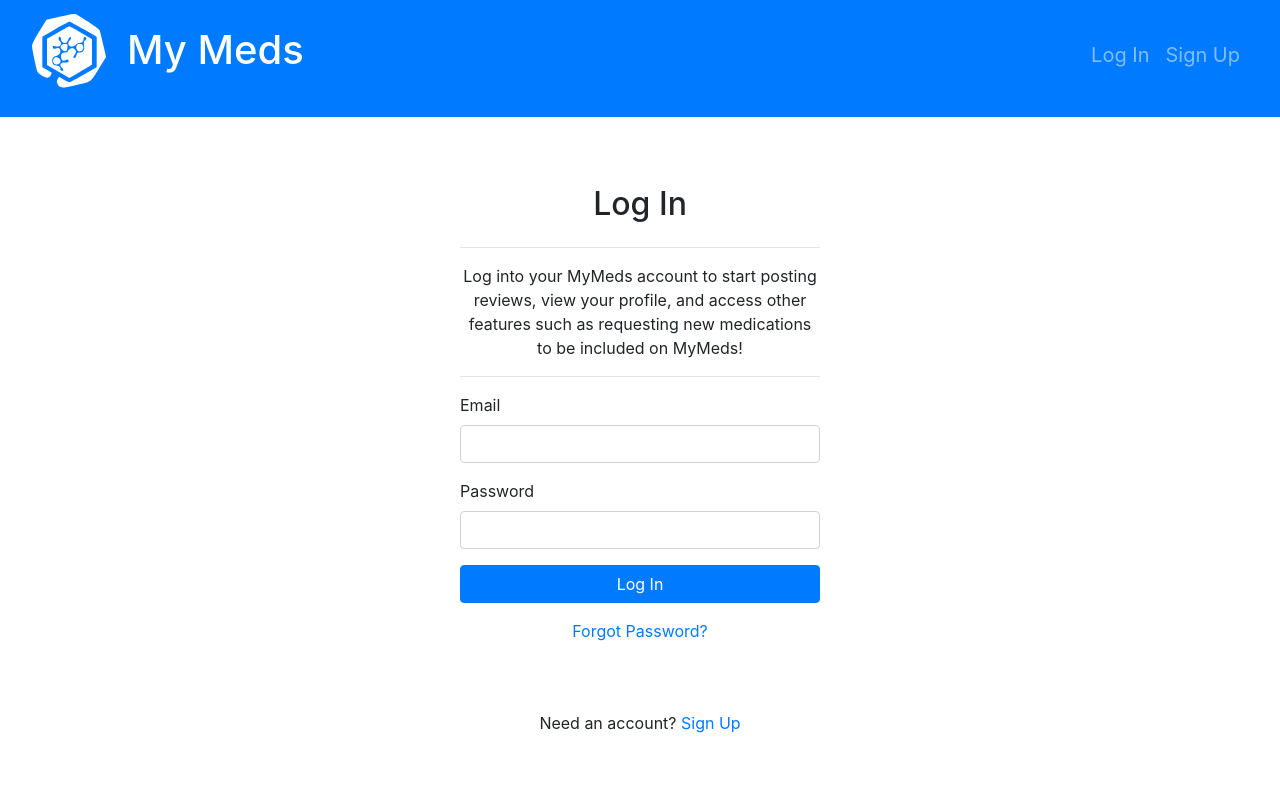
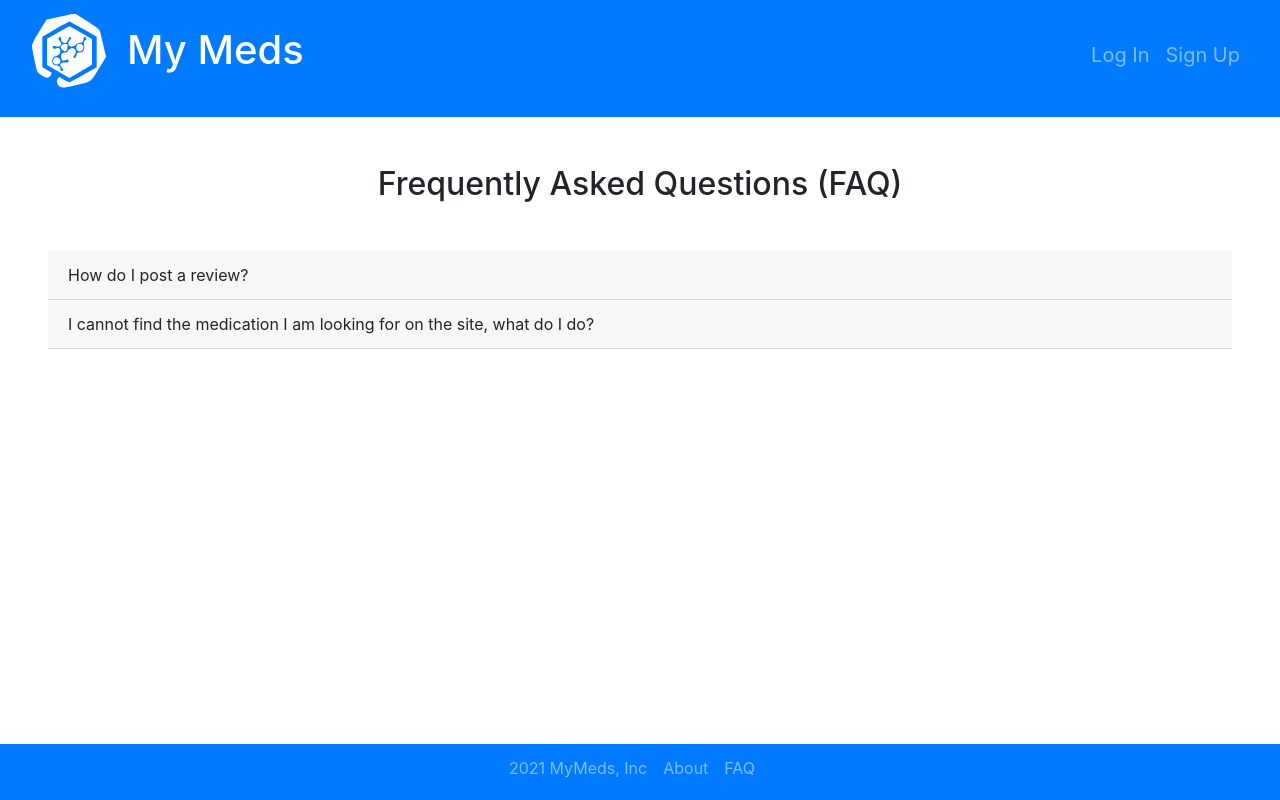
Before and after one commit to sgo21/COMP523-myMeds, a React (Create React App) app: page /faq in a window 1280 px wide. Before the commit this address led to /log-in. Built offline with nearby package versions, Linux system fonts and the light colour scheme; no server answers.

Commit message:
fixed request form placement, added a footer, created FAQ page

```diff
--- a/src/App.js
+++ b/src/App.js
@@ -10,6 +10,7 @@ import LogIn from './pages/LogIn.jsx';
 import Signup from './pages/Signup.js';
 import MedPage from './pages/MedPage.jsx';
 import UpdateProfile from './pages/UpdateProfile.jsx';
+import Faq from './pages/Faq.jsx';
 import ReviewForm from "./components/ReviewForm"
 
 
@@ -22,6 +23,7 @@ function App() {
           <Route exact path={`/home/:medId`} render={props => <MedPage {...props.match.params} />} />
           <Route exact path="/sign-up" component={Signup} />
           <Route exact path="/log-in" component={LogIn} />
+          <Route exact path="/faq" component={Faq} />
           <PrivateRoute exact path="/my-profile" component={MyProfile}></PrivateRoute>
           <PrivateRoute exact path="/update-profile" component={UpdateProfile}></PrivateRoute>
           <PrivateRoute component={ReviewForm}></PrivateRoute>
--- /dev/null
+++ b/src/components/Footer.jsx
@@ -0,0 +1,19 @@
+import React from 'react';
+import { Navbar, Nav } from 'react-bootstrap';
+import '../css/Footer.css';
+
+const Footer = () => {
+    return (<div className="footer mt-5">
+    <Navbar bg="primary" variant="dark" fixed="bottom" className="navbar">
+        <Navbar.Collapse className="pr-3" id="responsive-navbar-nav">
+            <Nav className="nav m-auto">
+                <Nav.Link href="/">2021 MyMeds, Inc</Nav.Link>
+                <Nav.Link href="/">About</Nav.Link>
+                <Nav.Link href="/faq">FAQ</Nav.Link>
+            </Nav>
+        </Navbar.Collapse>
+    </Navbar>
+</div>)
+}
+
+export default Footer;
--- a/src/components/Request.jsx
+++ b/src/components/RequestForm.jsx
@@ -1,20 +1,19 @@
 import React, { useState, useEffect } from "react";
 import { useAuth } from "../contexts/AuthContext"
 import {db, timeNow} from '../firebase'
-import { Form, Button, Card } from "react-bootstrap"
+import { Form, Button, Card, Alert } from "react-bootstrap"
 import '../css/Home.css';
 import '../css/MedPage.css';
 
 export default function RequestForm() {
     const { currentUser } = useAuth()
 
+    const [alert, setAlert] = useState("")
     const [name, setName] = useState("");
-    const [drug, setDrug] = useState("");
-    const [brandName, setbrandName] = useState("");
+    const [genericName, setGenericName] = useState("");
+    const [brandName, setBrandName] = useState("");
     const [indication, setIndication] = useState("");
     const [medicationClass, setMedicationClass] = useState("");
-    const [dea, setDea] = useState(0);
-
 
     useEffect(() => {
       async function getUserData() {
@@ -27,55 +26,64 @@ export default function RequestForm() {
 
       const handleSubmit =(e) => {
          e.preventDefault();
+         setAlert("")
 
-        //doc(currentUser.email).set
-        db.collection('Requests').add({
+         db.collection('Requests').add({
           name: name,
           createdAt: timeNow,
-          genericName: drug,
+          genericName: genericName,
           brandName: brandName,
           indication: indication,
           medicationClass: medicationClass,
         })
         .then(() => {
-          alert('Got It(');
-          //console.log(name, age, sex, race, symtpom, race, review, rating, ids);
+          setAlert("Your request has been submitted for approval, thanks!")
         })
         .catch(error => {
-          alert(error.mesage);
+          setAlert("Invalid request.")
         })
       };
 
     return (
       <div>
-        <Card className="review text-left m-5 mx-auto border-0">
+        <Card className="review text-left m-3 mx-auto border-0">
           <Card.Body>
-            <h2 className="text-center mb-4">Request</h2>
+            <h2 className="text-center mb-4">Request a Medication</h2>
+
+            <p className="text-center"><hr/>Don't see your medication?
+            Fill out this form to request a medication to be included onto My Meds.<hr/></p>
+
+            {alert && <Alert className="text-center" variant="primary">{alert}</Alert>}
+
             <Form onSubmit={handleSubmit}>
-              <Form.Group id="Drug">
+              <Form.Group id="genericName">
+                <Form.Label>What is the generic name of the requested medication?</Form.Label>
                 <Form.Control
-                  placeholder='What Drug do you want to add?'
-                  value={drug}
-                  onChange={(e) => setDrug(e.target.value)}/>
+                  value={genericName}
+                  onChange={(e) => setGenericName(e.target.value)}/>
               </Form.Group>
+
               <Form.Group id="brandName">
+                <Form.Label>What is the brand name(s) of the requested medication?</Form.Label>
                   <Form.Control
-                  placeholder='What is the Brand Name for the Durg?'
-                  value={brandName}
-                  onChange={(e) => setbrandName(e.target.value)}/>
+                    value={brandName}
+                    onChange={(e) => setBrandName(e.target.value)}/>
               </Form.Group>
+
               <Form.Group id="indication">
+                  <Form.Label>What symptom(s) does the requested medication treat?</Form.Label>
                   <Form.Control
-                  placeholder='What Symptom does this drug treat?'
-                  value={indication}
-                  onChange={(e) => setIndication(e.target.value)}/>
+                    value={indication}
+                    onChange={(e) => setIndication(e.target.value)}/>
               </Form.Group>
+
               <Form.Group id="indication">
-                  <Form.Control
-                  placeholder='What is the medication class of the drug?'
+                <Form.Label>What is the medication class of the requested medication?</Form.Label>
+                <Form.Control
                   value={medicationClass}
                   onChange={(e) => setMedicationClass(e.target.value)}/>
               </Form.Group>
+
               <Button className="w-100" type="submit">
                 Send Request
               </Button>
--- /dev/null
+++ b/src/css/Footer.css
@@ -0,0 +1,4 @@
+.footer {
+    height:100%;
+    margin: auto
+}
--- a/src/css/Home.css
+++ b/src/css/Home.css
@@ -10,6 +10,7 @@
 .home-container {
     margin: auto;
 }
+
 .search-bar {
     justify-content: center;
     max-width:75%
--- /dev/null
+++ b/src/pages/Faq.jsx
@@ -0,0 +1,71 @@
+import React from 'react';
+import '../css/Home.css';
+import { Accordion, Card } from "react-bootstrap"
+import NavbarContainer from '../components/NavbarContainer'
+import Footer from '../components/Footer'
+
+
+const Faq = () => {
+
+
+    return (<div className='home-container'>
+        <div>
+          <NavbarContainer/>
+        </div>
+
+        <div className="faq-content">
+            <h2 className="m-5 text-center">Frequently Asked Questions (FAQ)</h2>
+            <Accordion className="m-5">
+                <div className= "text-left mx-auto">
+                    <Accordion.Toggle as={Card.Header} eventKey="0">
+                        How do I post a review?
+                    </Accordion.Toggle>
+                    <Accordion.Collapse eventKey="0">
+                        <Card.Body>
+                            <ul>
+                                <li>First make sure you are logged into your MyMeds account,
+                                or sign up for one if you do not have an account.
+                                To ensure the authenticity and intergity of our platform, we require all users to be
+                                logged into a registered MyMeds account in order to post reviews. </li>
+                                <li> Once you are logged in, on the home page (can be navigated to by clicking on the logo in
+                                the header), use the search bar to search for the medication
+                                you are trying to post a review for. </li>
+                                <li> Then, find the medication amongst the search results and navigate to that medication's
+                                page by clicking on the "View Reviews & More Info" button located on the
+                                medication's search result box.</li>
+                                <li>Once you are on that medication's page,
+                                click the "Write a Review" button located near the top of the page, fill out the
+                                form with your review's details and post the review.</li>
+                            </ul>
+                            </Card.Body>
+                    </Accordion.Collapse>
+                </div>
+                <div className= "text-left mx-auto">
+                    <Accordion.Toggle as={Card.Header} eventKey="1">
+                        I cannot find the medication I am looking for on the site, what do I do?
+                    </Accordion.Toggle>
+                    <Accordion.Collapse eventKey="1">
+                    <Card.Body>
+                        <ul>
+                            <li>Navigate to the home page, click on "Request a Medication",
+                            and fill out the request form to request a medication to be included onto My Meds.</li>
+                            <li>We will soon review your request and upon approval, the medication should appear
+                            on the site as a page, for users to view and post reviews for.</li>
+                        </ul>
+                    </Card.Body>
+                    </Accordion.Collapse>
+                </div>
+            </Accordion>
+
+        </div>
+
+
+        <div>
+          <Footer/>
+        </div>
+
+      </div>
+    )
+}
+
+export default Faq;
--- a/src/pages/Home.jsx
+++ b/src/pages/Home.jsx
@@ -5,8 +5,10 @@ import { Form, Button, Alert, CardDeck} from "react-bootstrap"
 import NavbarContainer from '../components/NavbarContainer'
 import MedCard from '../components/MedCard'
 import { v4 as uuidv4 } from 'uuid';
-import RequestForm from '../components/Request'
+import RequestForm from '../components/RequestForm'
 import PrivateRoute from "../components/PrivateRoute"
+import Footer from '../components/Footer'
+
 
 const Home = () => {
 
@@ -108,7 +110,10 @@ const Home = () => {
             <Form.Row className="justify-content-center" >
               <Button className="mt-3" size="lg" type='submit'>Search</Button>
                 <Button onClick={onClick} className="mt-3 " variant="link"> Request a Medication</Button>
-								{ showRequestForm ? <PrivateRoute component={RequestForm}></PrivateRoute>  : null }            </Form.Row>
+            </Form.Row>
+            <Form.Row className="justify-content-center">
+								  { showRequestForm ? <PrivateRoute component={RequestForm}></PrivateRoute>  : null }
+            </Form.Row>
           </Form>
         </div>
 
@@ -122,6 +127,10 @@ const Home = () => {
                                                             .map(med => <MedCard key={uuidv4()} med={med} />)}
         </CardDeck>
 
+        <div>
+          <Footer/>
+        </div>
+
       </div>
     )
 }
```
